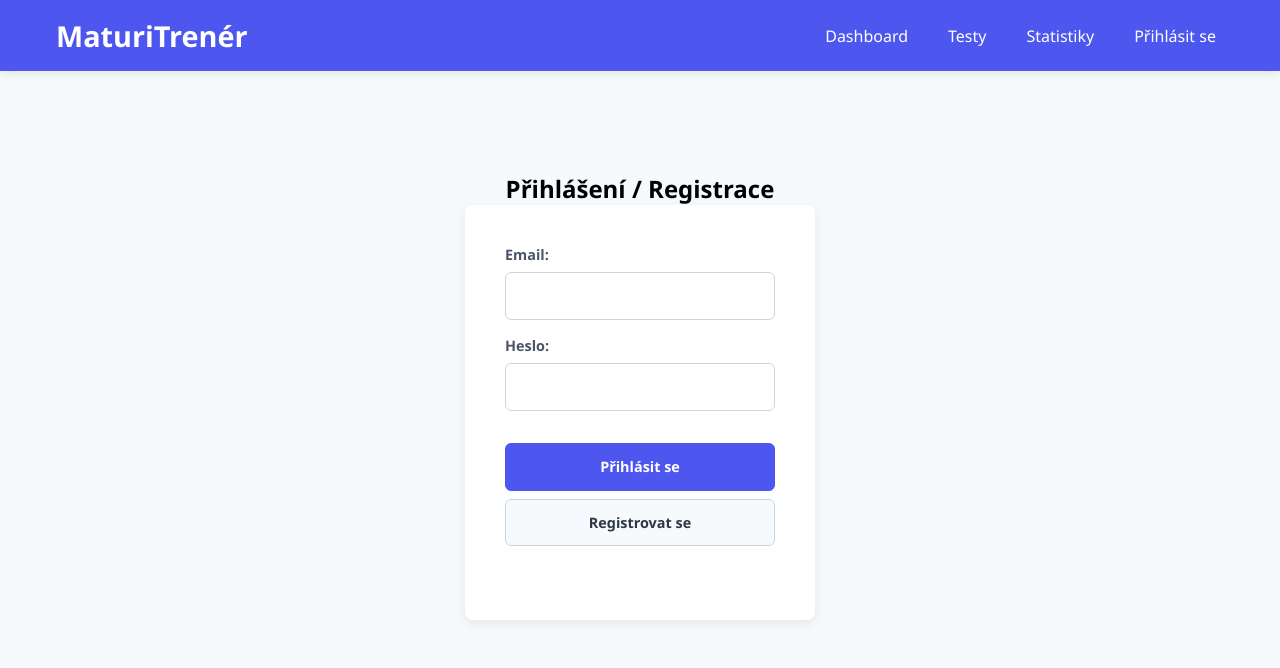
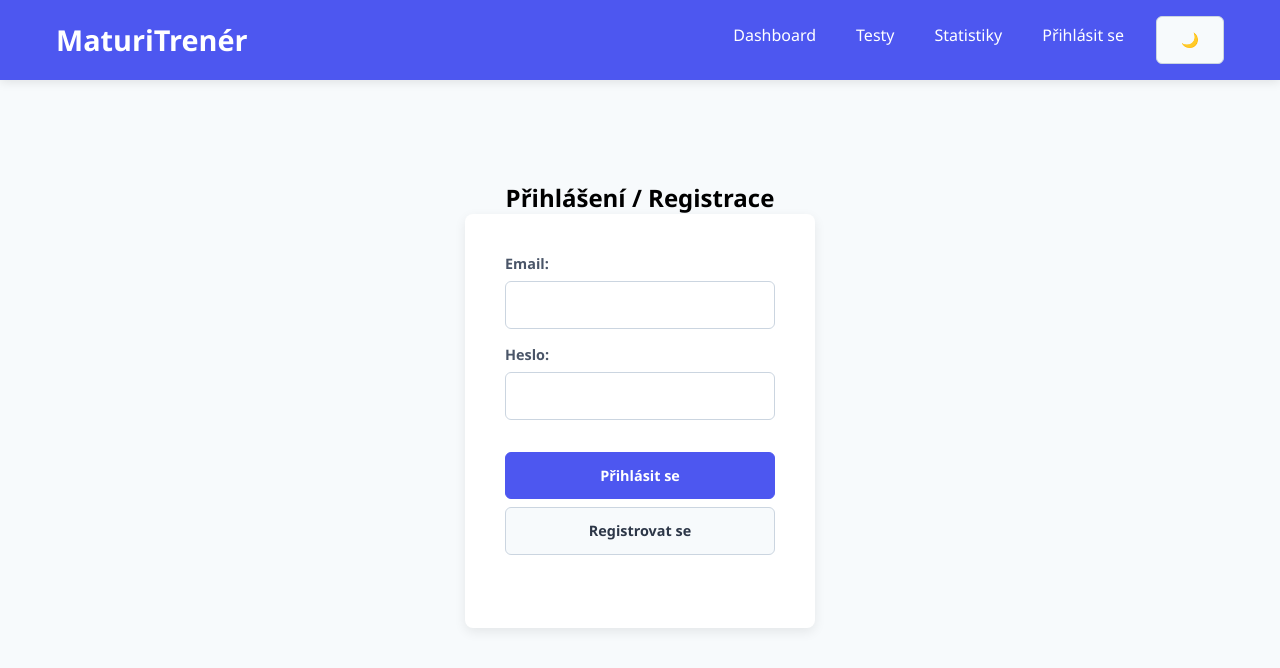
Before and after one commit to ItzKast/MaturiTrener, a plain HTML site: page index.html in a window 1280 px wide. Drawn offline with Linux system fonts and the light colour scheme; no server answers.

Commit message:
Update index.html

```diff
--- a/index.html
+++ b/index.html
@@ -16,6 +16,7 @@
                     <a href="#" class="nav-link" id="test-link">Testy</a>
                     <a href="#" class="nav-link" id="progress-link">Statistiky</a>
                     <a href="#" class="nav-link" id="auth-link">Přihlásit se</a>
+                    <button type="button" id="theme-toggle-btn" class="btn btn-sm" title="Přepnout světlý/tmavý režim">🌙</button>
                 </div>
             </nav>
         </div>
```
